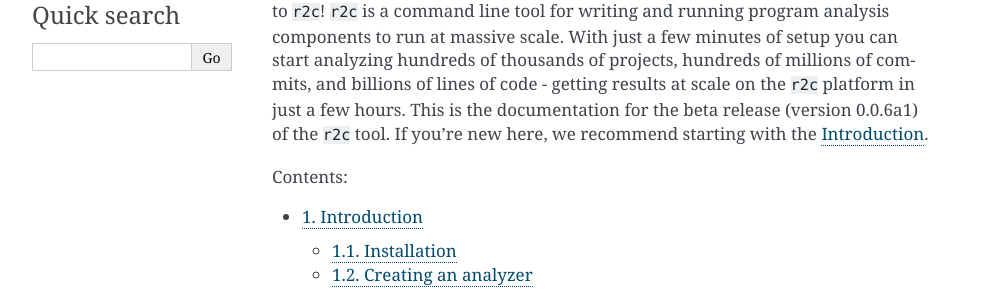
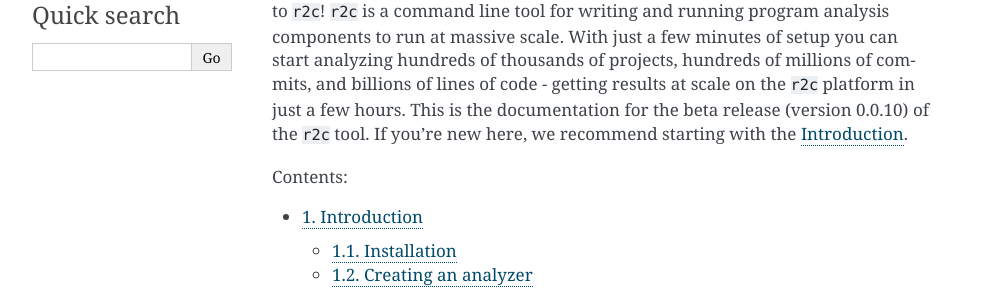
Before and after one commit to semgrep/docs, a Sphinx documentation site: the page built from docs/index.rst, in a window 1280 px wide. Shown: the part 128-418 px from the top of the page, without its empty margins (148-1141 px from the left). Built offline with Sphinx 7.4.7, drawn with Linux system fonts in a browser that asks for light colours.

Commit message:
Update release and version to 0.0.10 to match r2c-cli

```diff
--- a/docs/conf.py
+++ b/docs/conf.py
@@ -24,9 +24,9 @@
 author = 'Return to Corporation'
 
 # The short X.Y version
-version = '0.0.6'
+version = '0.0.10'
 # The full version, including alpha/beta/rc tags
-release = '0.0.6a1'
+release = '0.0.10'
 
 # -- General configuration ---------------------------------------------------
 
```
